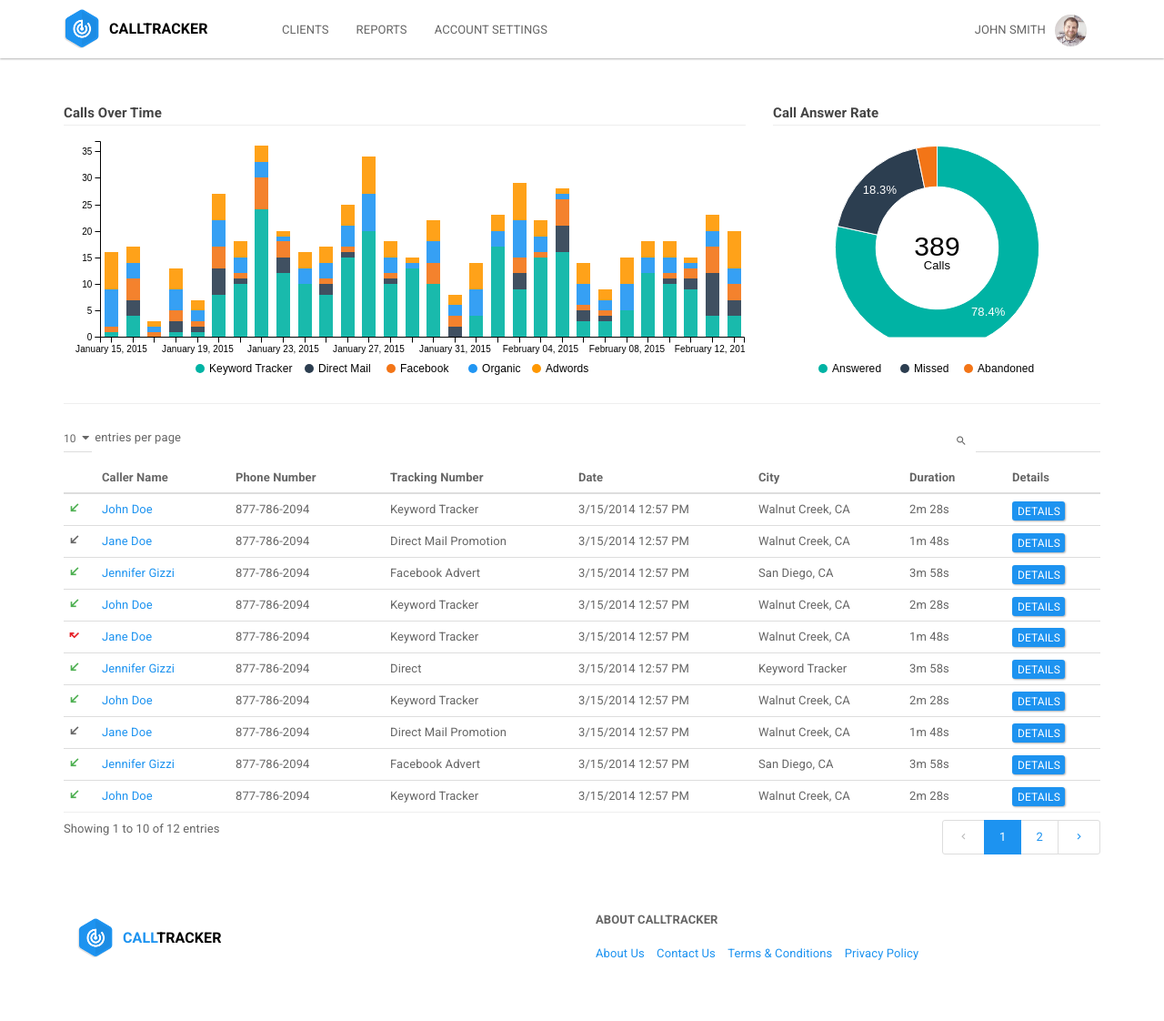
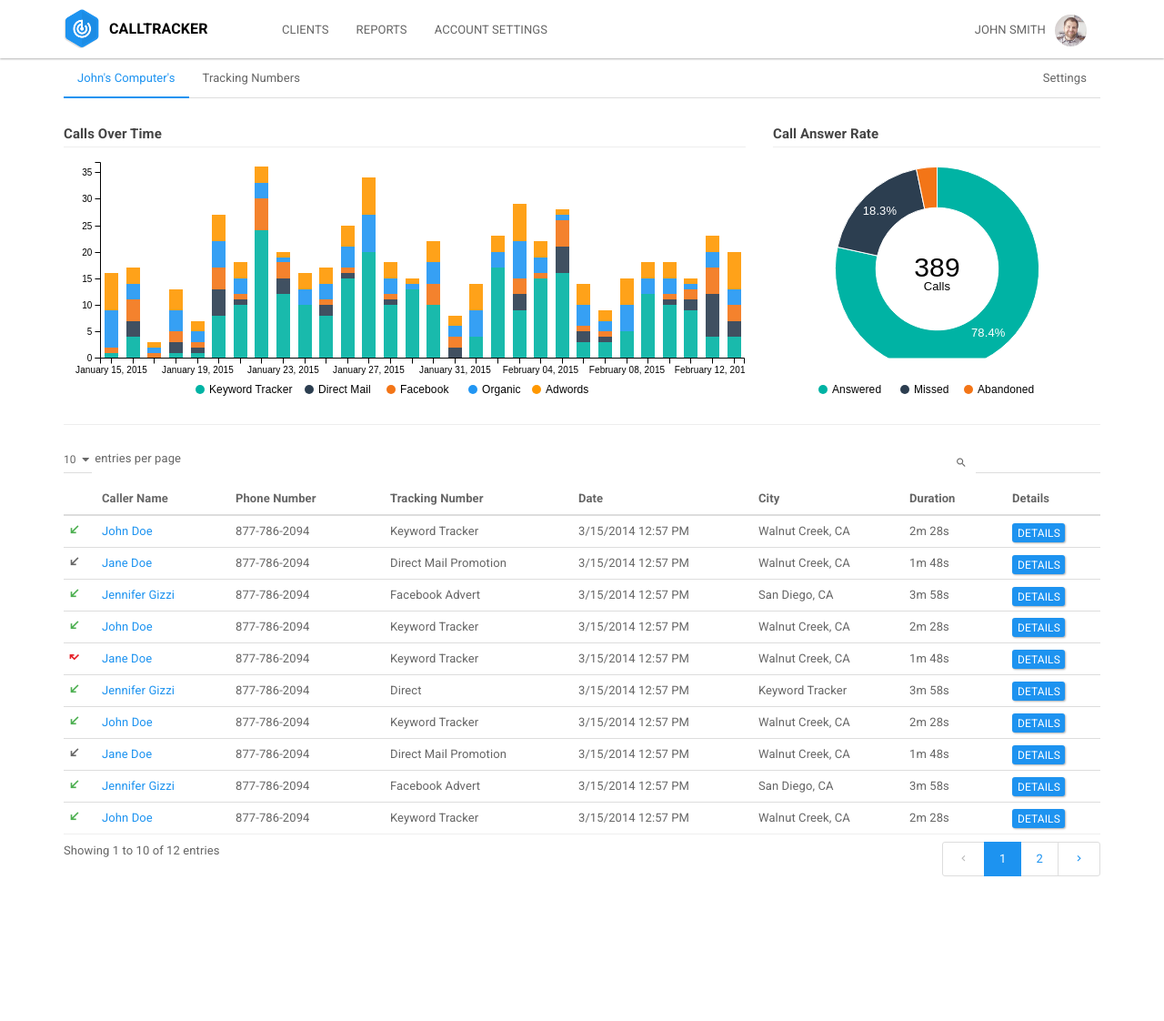
Before and after one commit to sumonst21/calltrackerio-site, a Jekyll site: the page built from dashboard.html, in a window 1280 px wide. Shown: the whole page at 91% size. Built offline with Jekyll 4.4.1, drawn with Linux system fonts in a browser that asks for light colours; after the commit the page ends 973 px from its top, so only the background shows below that.

Commit message:
working on the per company settings

```diff
--- a/css/style.scss
+++ b/css/style.scss
@@ -146,6 +146,11 @@ body .progression-skin.progression-minimal-light .mejs-controls .mejs-horizontal
 	padding-top:5px;
 	padding-bottom:5px;
 }
+
+.border-bottom-grey {
+  border-bottom: 1px solid #ddd;
+}
+
 // Form Styles
 
 
--- a/dashboard.html
+++ b/dashboard.html
@@ -5,7 +5,6 @@ sitemap: false
 ---
 {% include header-end-user.html %}
 <div class="content">
-<section>
 	<div class="container">
 		<!--<div class="row">
 			<div class="col-md-12">
@@ -26,6 +25,15 @@ sitemap: false
       </div>
     </div>-->
     <div class="row">
+      <div class="col-md-12">
+        <ul class="nav nav-tabs border-bottom-grey" role="tablist">
+          <li role="presentation" class="active"><a href="#home" aria-controls="home" role="tab" data-toggle="tab">John's Computer's</a></li>
+          <li role="presentation"><a href="#profile" aria-controls="profile" role="tab" data-toggle="tab">Tracking Numbers</a></li>
+          <li class="pull-right" role="presentation"><a href="#settings" aria-controls="settings" role="tab" data-toggle="tab">Settings</a></li>
+        </ul>
+      </div>
+    </div>
+    <div class="row m-t-20">
       <div class="col-md-8">
         <h5 class="chart-title">Calls Over Time</h5>
         <div id="callsovertime"></div>
@@ -388,9 +396,7 @@ sitemap: false
 
 		</div>
 	</div>
-</section>
 </div>
-{% include footer.html %}
 {% include javascript.html %}
 {% include chart-colors.html %}
 <script type="text/javascript">
@@ -553,8 +558,6 @@ $('#all-calls').DataTable({
   	}
   });
 });
-
-
 </script>
 </body>
 </html>
```
Also changed, not shown: other parts of dashboard.html (+0 -1 lines). Lines whose indentation alone changed are shown as unchanged.
